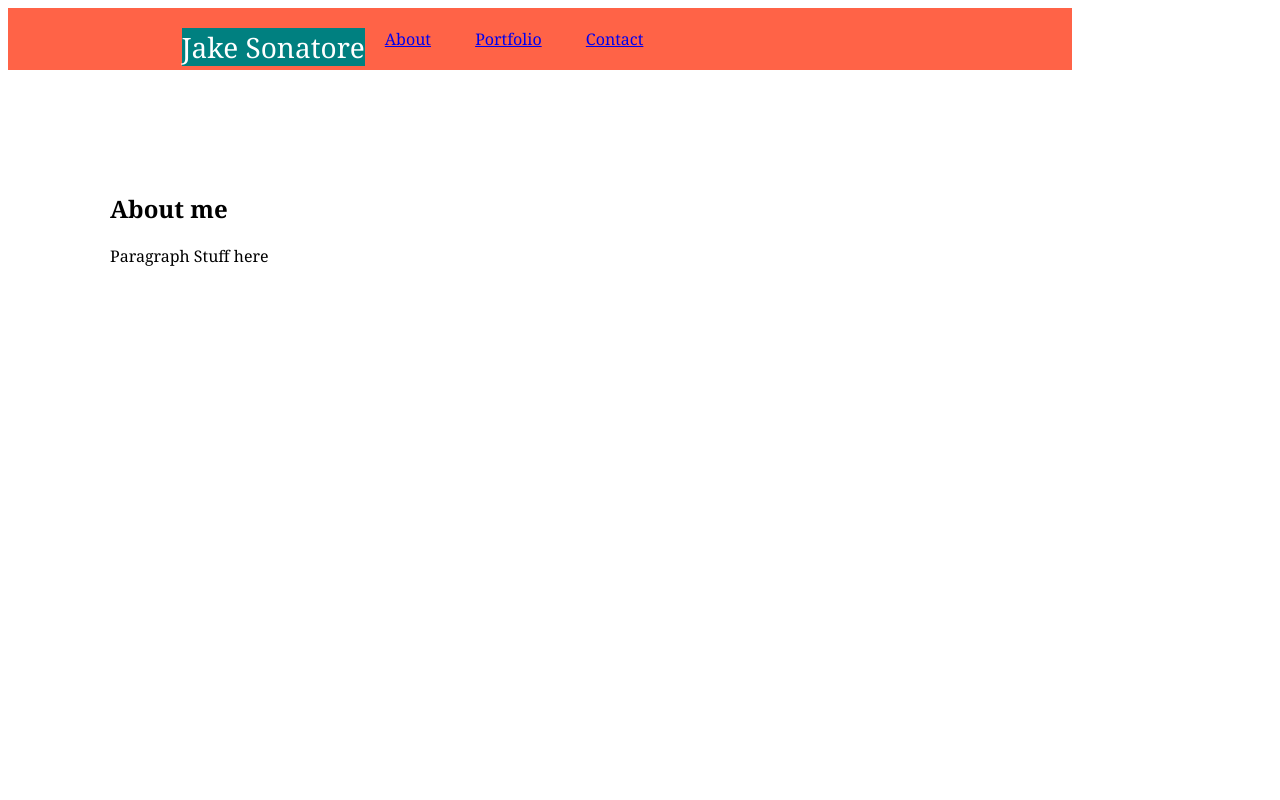
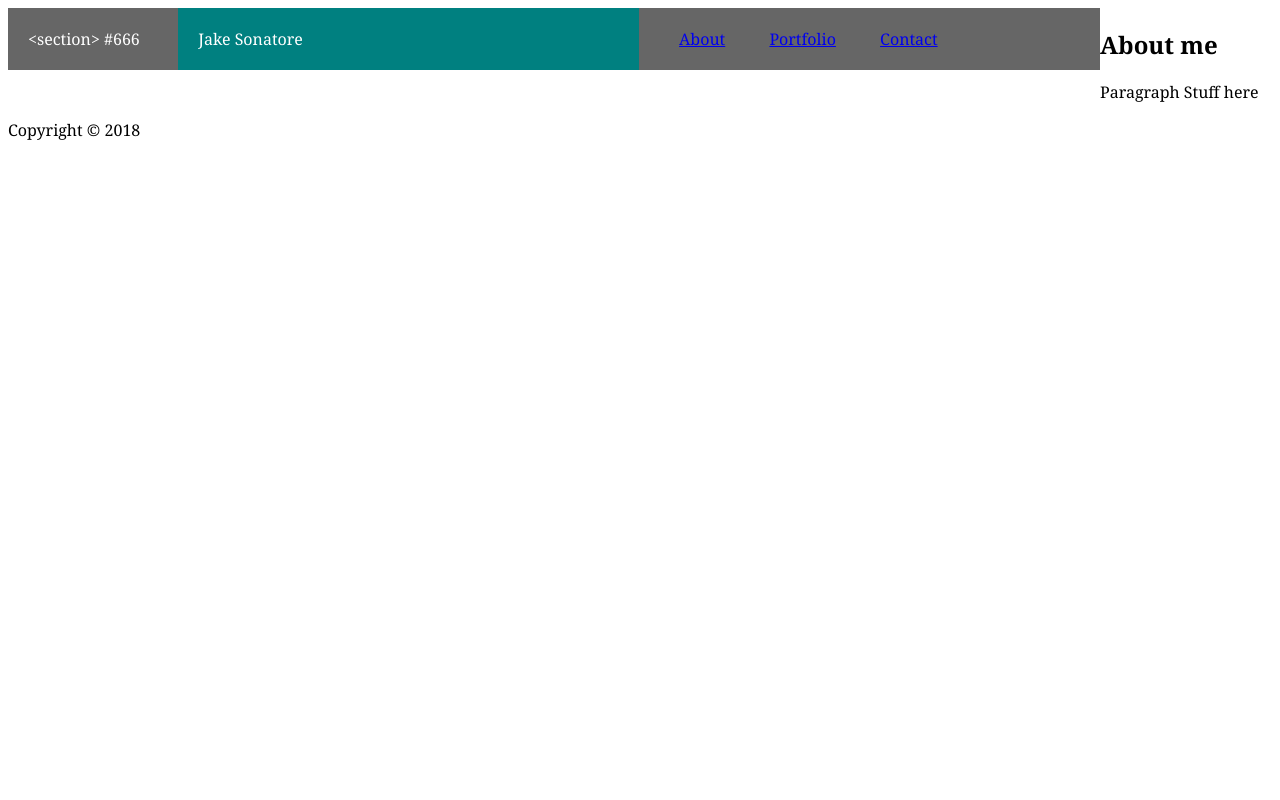
Before and after one commit to TwentyVT/Basic-Porfolio, a plain HTML site: page index.html in a window 1280 px wide. Shown: the top 800 px of the page. Drawn offline with Linux system fonts and the light colour scheme.

Commit message:
Header in a good spot, body next

```diff
--- a/assets/css/style.css
+++ b/assets/css/style.css
@@ -2,7 +2,7 @@
     font-family: Georgia,"Times New Roman",Times,serif;
 }
 
-header {
+/* header {
     box-sizing: content-box;
     margin-bottom: 2px;
     background-color: tomato;
@@ -10,13 +10,37 @@ header {
     width: 1024px;
     border-bottom-color: black;
   }
+*/
+section {
+    padding: 20px;
+    margin-bottom: 20px;
+}
 
+#left {
+    float: left;
+    width: 10.3%;
+    color: #fff;
+    background: #666;
+  }
+
+#middle {
+    float: left;
+    width: 33.3%;
+    color: #fff;
+    background: teal
+}
+
+#right {
+    float: left;
+    width: 33.3%;
+    color: #fff;
+    background: #666;
+}
 
 div {
     float: left;
     color: white;
     font-size: 28px;
-
     margin-left: 15%;
     text-align: center;
     background-color: teal;
@@ -27,7 +51,7 @@ a {
     margin-bottom: 20px;
   }
 
-section {
+.section {
     clear: both;
     box-sizing: border-box;
     width: 960px;
@@ -37,3 +61,7 @@ section {
     margin: 100px;
     border: black;
 }
+
+footer {
+    clear: both;
+}
--- a/index.html
+++ b/index.html
@@ -11,17 +11,31 @@
 
 <body>
 
-    <header>
+    <section id="left">
+        &lt;section&gt; #666
+    </section>
+
+    <section id="middle">
+        Jake Sonatore
+    </section>
+
+    <section id="right">
+            <a href="index.html">About</a>
+            <a href="porfolio.html">Portfolio</a>
+            <a href="contact.html">Contact</a>
+    </section>
+
+    <!--<header>
         <div>Jake Sonatore</div>
         <a href="index.html">About</a>
         <a href="porfolio.html">Portfolio</a>
         <a href="contact.html">Contact</a>
     </header>
-
-    <section>
+-->
+    <article style="float:left">
         <h1>About me</h1>
         <p>Paragraph Stuff here</p>
-    </section>
+    </article>
 
     <footer>Copyright © 2018</footer>
 
```
